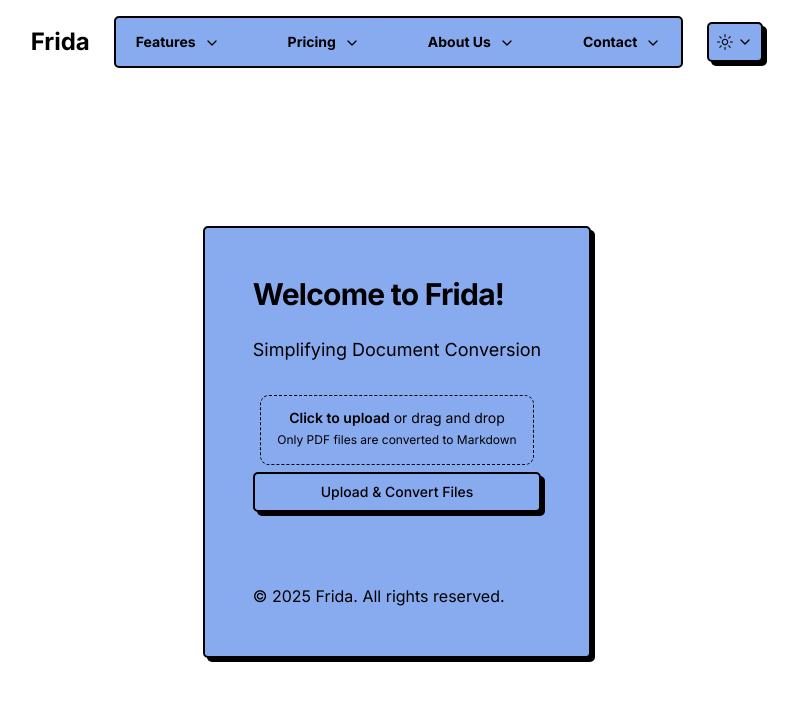
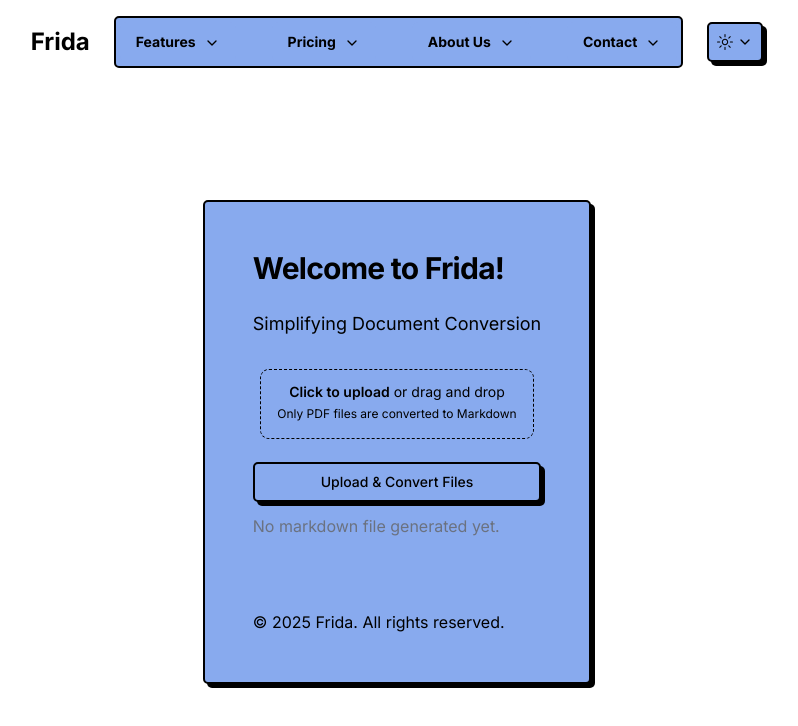
Before and after one commit to Imadnajam/Frida, a Next.js app: page / in a window 1280 px wide. Shown: the top 726 px of the page, without its empty margins (243-1041 px from the left). Built offline with nearby package versions, Linux system fonts and the light colour scheme.

Commit message:
resolve markdown URL display issue and improve file upload handling
Fixed the markdown URL display issue by ensuring the markdownUrl state is updated correctly after a successful file upload.

Added debugging logs to verify the API response and the markdownUrl state.

```diff
--- a/components/uploader.tsx
+++ b/components/uploader.tsx
@@ -8,13 +8,17 @@ import {
     FileInput,
 } from "@/components/ui/file-upload";
 import { Paperclip } from "lucide-react";
-import {Button} from "@/components/ui/button";
+import { Button } from "@/components/ui/button";
+
 const FileUploaderTest = () => {
     const [files, setFiles] = useState<File[] | null>(null);
     const [markdownUrl, setMarkdownUrl] = useState<string | null>(null);
 
     const handleUpload = async () => {
-        if (!files || files.length === 0) return;
+        if (!files || files.length === 0) {
+            alert("No files selected");
+            return;
+        }
 
         const formData = new FormData();
         formData.append("file", files[0]);
@@ -27,10 +31,14 @@ const FileUploaderTest = () => {
 
             if (response.ok) {
                 const data = await response.json();
+                console.log("API Response:", data); // Debugging log
                 alert(`File uploaded successfully!`);
 
                 if (data.markdownFile) {
+                    console.log("Setting markdownUrl:", data.markdownFile); // Debugging log
                     setMarkdownUrl(data.markdownFile);
+                } else {
+                    console.error("markdownFile not found in response");
                 }
             } else {
                 alert("File upload failed");
@@ -68,16 +76,24 @@ const FileUploaderTest = () => {
                         ))}
                 </FileUploaderContent>
             </FileUploader>
-         <Button variant="default" className="w-full py-2 ">
+
+            <Button
+                variant="default"
+                className="w-full py-2 mt-4"
+                onClick={handleUpload}
+            >
                 Upload & Convert Files
-              </Button>
-            {markdownUrl && (
+            </Button>
+
+            {markdownUrl ? (
                 <p className="mt-3">
                     ✅ Markdown file:{" "}
-                    <a href={markdownUrl} target="_blank" className="text-blue-500 underline">
+                    <a href={markdownUrl} target="_blank" rel="noopener noreferrer" className="text-blue-500 underline">
                         {markdownUrl}
                     </a>
                 </p>
+            ) : (
+                <p className="mt-3 text-gray-500">No markdown file generated yet.</p>
             )}
         </div>
     );
```
